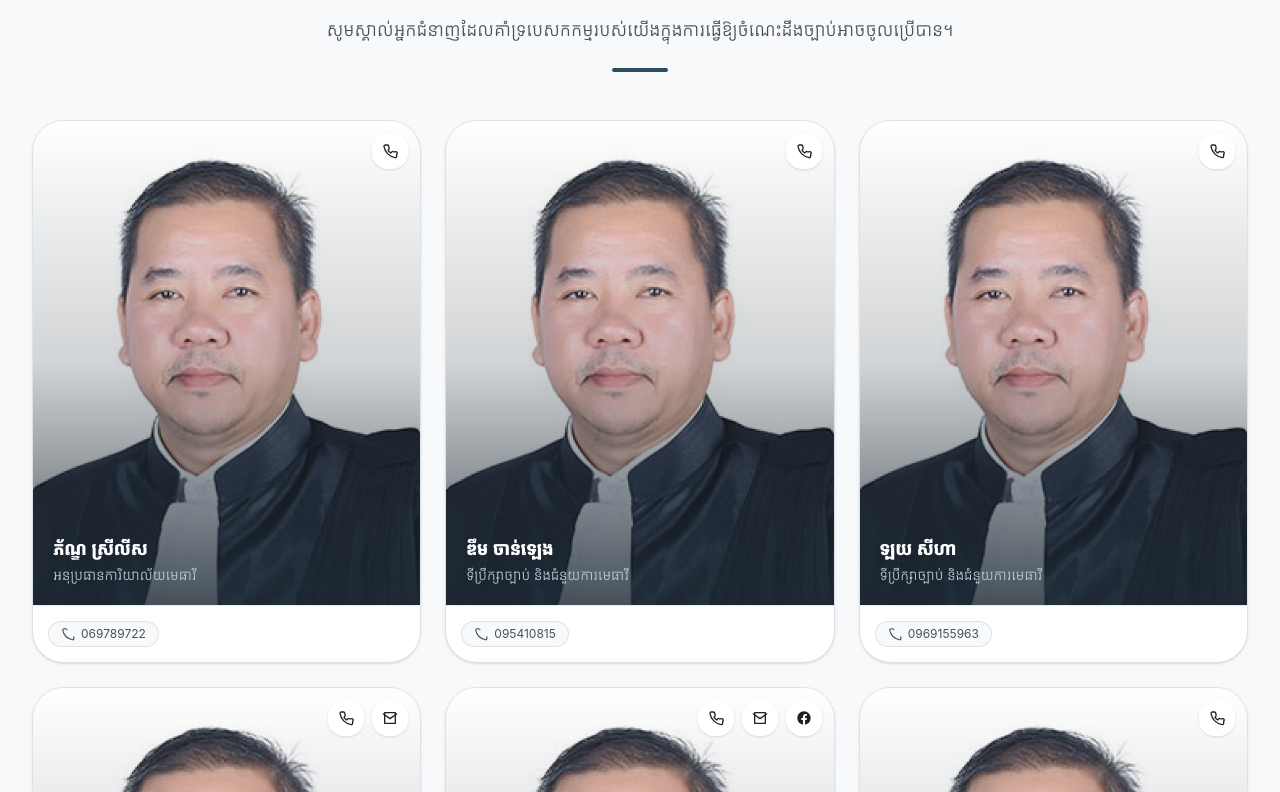
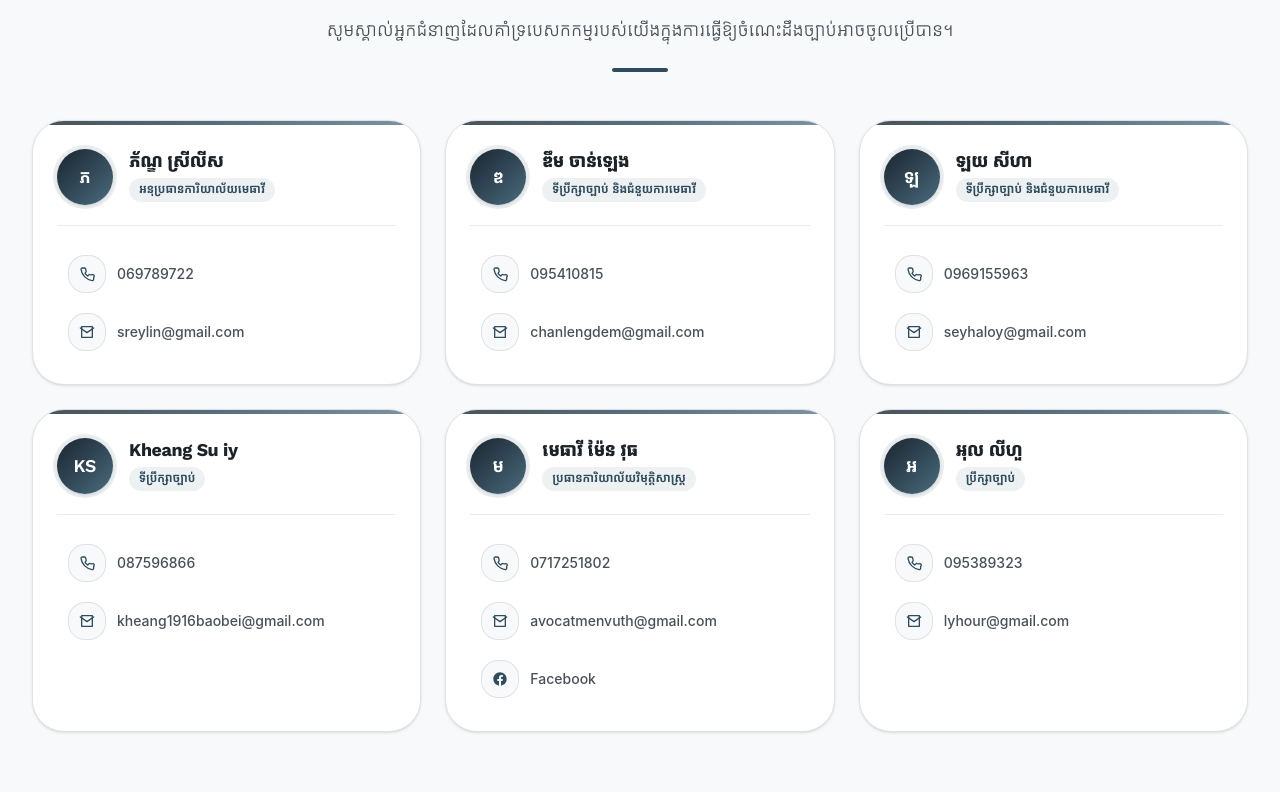
Before and after one commit to WIMUTISASTR/wimutisastr_web, a Next.js app: page /about_us in a window 1280 px wide. Shown: the part 1408-2200 px from the top of the page. Built offline with nearby package versions, Linux system fonts and the light colour scheme; no server answers.

Commit message:
fix team

```diff
--- a/app/about_us/_components/TeamSection.tsx
+++ b/app/about_us/_components/TeamSection.tsx
@@ -2,27 +2,47 @@ import type { ReactNode } from "react";
 import type { TeamMember } from "../_data/team";
 import SectionHeading from "./SectionHeading";
 
-function ContactIconButton({
+function getInitials(name: string): string {
+  const words = name.trim().split(/\s+/).filter(Boolean);
+  const latinWords = words.filter((w) => /^[A-Za-z]/.test(w));
+
+  if (latinWords.length >= 2) {
+    return (latinWords[0][0] + latinWords[1][0]).toUpperCase();
+  }
+  if (latinWords.length === 1 && latinWords[0].length >= 2) {
+    return latinWords[0].slice(0, 2).toUpperCase();
+  }
+
+  return words[0]?.slice(0, 1) ?? "?";
+}
+
+function hasContact(member: TeamMember): boolean {
+  return Boolean(member.phone || member.email || member.facebook);
+}
+
+function ContactRow({
   href,
   label,
-  title,
   children,
 }: {
   href: string;
   label: string;
-  title: string;
   children: ReactNode;
 }) {
+  const external = href.startsWith("http");
+
   return (
     <a
       href={href}
-      target={href.startsWith("http") ? "_blank" : undefined}
-      rel={href.startsWith("http") ? "noreferrer" : undefined}
-      className="inline-flex h-9 w-9 items-center justify-center rounded-lg bg-white/95 text-(--ink) shadow-sm transition-colors duration-200 hover:bg-white cursor-pointer"
+      target={external ? "_blank" : undefined}
+      rel={external ? "noreferrer" : undefined}
+      className="group/row flex items-center gap-3 rounded-xl px-3 py-2.5 text-sm text-(--gray-700) transition-colors duration-200 hover:bg-(--gray-50) hover:text-(--primary) cursor-pointer"
       aria-label={label}
-      title={title}
     >
+      <span className="inline-flex h-9 w-9 shrink-0 items-center justify-center rounded-lg bg-(--gray-50) text-(--primary) ring-1 ring-(--gray-200) transition-colors duration-200 group-hover/row:bg-(--primary) group-hover/row:text-white group-hover/row:ring-(--primary)">
         {children}
+      </span>
+      <span className="min-w-0 flex-1 truncate font-medium">{label}</span>
     </a>
   );
 }
@@ -38,68 +58,61 @@ export default function TeamSection({ members }: { members: TeamMember[] }) {
           className="mb-12"
         />
 
-        <ul className="grid gap-6 sm:grid-cols-2 lg:grid-cols-3">
+        <ul className="grid gap-5 sm:grid-cols-2 lg:grid-cols-3 lg:gap-6">
           {members.map((member, index) => (
             <li
               key={member.name}
-              className={`scroll-animate overflow-hidden rounded-2xl border border-(--gray-200) bg-white shadow-sm transition-shadow duration-200 hover:shadow-md ${index % 3 === 1 ? "delay-100" : index % 3 === 2 ? "delay-200" : ""}`}
+              className={`scroll-animate group flex h-full flex-col overflow-hidden rounded-2xl border border-(--gray-200) bg-white shadow-sm transition-all duration-200 hover:-translate-y-0.5 hover:border-(--primary)/25 hover:shadow-md ${index % 3 === 1 ? "delay-100" : index % 3 === 2 ? "delay-200" : ""}`}
             >
-              <div className="relative aspect-4/5 bg-(--gray-100)">
-                {/* eslint-disable-next-line @next/next/no-img-element */}
-                <img
-                  src={member.imageUrl}
-                  alt={member.name}
-                  className="absolute inset-0 h-full w-full object-cover"
-                  loading="lazy"
-                  referrerPolicy="no-referrer"
+              <div className="h-1 bg-linear-to-r from-(--primary-dark) via-(--primary) to-(--accent-dark) opacity-80 transition-opacity duration-200 group-hover:opacity-100" aria-hidden />
+
+              <div className="flex flex-1 flex-col p-6">
+                <div className="flex items-start gap-4">
+                  <div
+                    className="flex h-14 w-14 shrink-0 items-center justify-center rounded-2xl bg-linear-to-br from-(--primary-dark) to-(--primary-light) text-lg font-semibold text-white shadow-sm ring-4 ring-(--primary)/10"
+                    aria-hidden
+                  >
+                    {getInitials(member.name)}
+                  </div>
+                  <div className="min-w-0 pt-0.5">
+                    <h3 className="text-lg font-semibold leading-snug text-(--ink)">{member.name}</h3>
+                    <p className="mt-1.5 inline-block rounded-full bg-(--primary)/8 px-2.5 py-0.5 text-xs font-semibold leading-relaxed text-(--primary)">
+                      {member.role}
+                    </p>
+                  </div>
+                </div>
+
+                {hasContact(member) ? (
+                  <div className="mt-5 flex flex-1 flex-col gap-0.5 border-t border-(--gray-100) pt-5">
+                    {member.phone ? (
+                      <ContactRow href={`tel:${member.phone}`} label={member.phone}>
+                        <svg viewBox="0 0 24 24" fill="none" stroke="currentColor" strokeWidth={2} className="h-4 w-4" aria-hidden>
+                          <path
+                            strokeLinecap="round"
+                            strokeLinejoin="round"
+                            d="M22 16.92v3a2 2 0 0 1-2.18 2A19.79 19.79 0 0 1 3 5.18 2 2 0 0 1 5.11 3h3a2 2 0 0 1 2 1.72c.12.86.3 1.7.54 2.5a2 2 0 0 1-.45 2.11L9.09 10.91a16 16 0 0 0 4 4l1.58-1.58a2 2 0 0 1 2.11-.45c.8.24 1.64.42 2.5.54A2 2 0 0 1 22 16.92z"
                           />
-                <div className="absolute inset-0 bg-linear-to-t from-(--primary-dark)/80 via-(--primary-dark)/20 to-transparent" />
-                <div className="absolute bottom-0 left-0 right-0 p-5 text-white">
-                  <h3 className="text-lg font-semibold leading-snug">{member.name}</h3>
-                  <p className="mt-1 text-sm font-medium text-(--accent-light)">{member.role}</p>
-                </div>
-                <div className="absolute right-3 top-3 flex gap-2">
-                  {member.phone ? (
-                    <ContactIconButton href={`tel:${member.phone}`} label={`ហៅទៅកាន់ ${member.name}`} title="ហៅទូរស័ព្ទ">
-                      <svg viewBox="0 0 24 24" fill="none" stroke="currentColor" strokeWidth={2} className="h-4 w-4" aria-hidden>
-                        <path strokeLinecap="round" strokeLinejoin="round" d="M22 16.92v3a2 2 0 0 1-2.18 2A19.79 19.79 0 0 1 3 5.18 2 2 0 0 1 5.11 3h3a2 2 0 0 1 2 1.72c.12.86.3 1.7.54 2.5a2 2 0 0 1-.45 2.11L9.09 10.91a16 16 0 0 0 4 4l1.58-1.58a2 2 0 0 1 2.11-.45c.8.24 1.64.42 2.5.54A2 2 0 0 1 22 16.92z" />
                         </svg>
-                    </ContactIconButton>
+                      </ContactRow>
                     ) : null}
                     {member.email ? (
-                    <ContactIconButton href={`mailto:${member.email}`} label={`អ៊ីមែល ${member.name}`} title="អ៊ីមែល">
+                      <ContactRow href={`mailto:${member.email}`} label={member.email}>
                         <svg viewBox="0 0 24 24" fill="none" stroke="currentColor" strokeWidth={2} className="h-4 w-4" aria-hidden>
                           <path strokeLinecap="round" strokeLinejoin="round" d="M4 4h16v16H4z" />
                           <path strokeLinecap="round" strokeLinejoin="round" d="m22 6-10 7L2 6" />
                         </svg>
-                    </ContactIconButton>
+                      </ContactRow>
                     ) : null}
                     {member.facebook ? (
-                    <ContactIconButton href={member.facebook} label={`Facebook ${member.name}`} title="Facebook">
+                      <ContactRow href={member.facebook} label="Facebook">
                         <svg viewBox="0 0 24 24" fill="currentColor" className="h-4 w-4" aria-hidden>
                           <path d="M22 12.07C22 6.477 17.523 2 11.93 2 6.477 2 2 6.477 2 12.07c0 5.05 3.657 9.236 8.438 9.93v-7.024H7.898v-2.906h2.54V9.854c0-2.506 1.492-3.89 3.777-3.89 1.094 0 2.238.195 2.238.195v2.47h-1.26c-1.243 0-1.63.772-1.63 1.562v1.878h2.773l-.443 2.906h-2.33V22c4.78-.694 8.437-4.88 8.437-9.93z" />
                         </svg>
-                    </ContactIconButton>
+                      </ContactRow>
                     ) : null}
                   </div>
-              </div>
-              {(member.phone || member.email) && (
-                <div className="flex flex-wrap gap-2 border-t border-(--gray-100) p-4 text-xs text-(--gray-700)">
-                  {member.phone ? (
-                    <span className="inline-flex items-center gap-1.5 rounded-full bg-(--gray-50) px-3 py-1 ring-1 ring-(--gray-200)">
-                      <svg viewBox="0 0 24 24" fill="none" stroke="currentColor" strokeWidth={2} className="h-3.5 w-3.5" aria-hidden>
-                        <path strokeLinecap="round" strokeLinejoin="round" d="M22 16.92v3a2 2 0 0 1-2.18 2A19.79 19.79 0 0 1 3 5.18 2 2 0 0 1 5.11 3h3a2 2 0 0 1 2 1.72" />
-                      </svg>
-                      {member.phone}
-                    </span>
-                  ) : null}
-                  {member.email ? (
-                    <span className="inline-flex max-w-full items-center gap-1.5 truncate rounded-full bg-(--gray-50) px-3 py-1 ring-1 ring-(--gray-200)">
-                      {member.email}
-                    </span>
                 ) : null}
               </div>
-              )}
             </li>
           ))}
         </ul>
--- a/app/about_us/_data/team.ts
+++ b/app/about_us/_data/team.ts
@@ -1,48 +1,39 @@
 export type TeamMember = {
   name: string;
   role: string;
-  imageUrl: string;
   phone?: string;
   email?: string;
   facebook?: string;
 };
 
-// NOTE: Image URLs previously pointed to https://www.wimutisastrlawyer.com which
-// no longer resolves (ERR_NAME_NOT_RESOLVED) and produced console errors on the
-// about-us page. Until real portrait assets are uploaded to /public/team/ or R2,
-// fall back to the in-repo placeholder so the page renders cleanly.
-const TEAM_PLACEHOLDER_IMAGE = "/asset/teacherImage.png";
-
 export const TEAM_MEMBERS: TeamMember[] = [
   {
     name: "ភ័ណ្ឌ  ស្រីលីស",
     role: "អនុប្រធានការិយាល័យមេធាវី",
-    imageUrl: TEAM_PLACEHOLDER_IMAGE,
     phone: "069789722",
+    email: "sreylin@gmail.com",
   },
   {
     name: "ឌឹម ចាន់ឡេង",
     role: "ទីប្រឹក្សាច្បាប់ និងជំនួយការមេធាវី",
-    imageUrl: TEAM_PLACEHOLDER_IMAGE,
     phone: "095410815",
+    email: "chanlengdem@gmail.com",
   },
   {
     name: "ឡយ សីហា",
     role: "ទីប្រឹក្សាច្បាប់ និងជំនួយការមេធាវី",
-    imageUrl: TEAM_PLACEHOLDER_IMAGE,
     phone: "0969155963",
+    email: "seyhaloy@gmail.com",
   },
   {
     name: "Kheang Su iy",
     role: "ទីប្រឹក្សាច្បាប់",
-    imageUrl: TEAM_PLACEHOLDER_IMAGE,
     phone: "087596866",
     email: "kheang1916baobei@gmail.com",
   },
   {
     name: "មេធាវី ម៉ែន វុធ",
     role: "ប្រធានការិយាល័យវិមុត្តិសាស្ត្រ",
-    imageUrl: TEAM_PLACEHOLDER_IMAGE,
     phone: "0717251802",
     email: "avocatmenvuth@gmail.com",
     facebook: "https://web.facebook.com/profile.php?id=61552023062511",
@@ -50,8 +41,8 @@ export const TEAM_MEMBERS: TeamMember[] = [
   {
     name: "អុល លីហួ",
     role: "ប្រឹក្សាច្បាប់",
-    imageUrl: TEAM_PLACEHOLDER_IMAGE,
     phone: "095389323",
+    email: "lyhour@gmail.com",
   },
 ];
 
```
Lines whose indentation alone changed are shown as unchanged.
